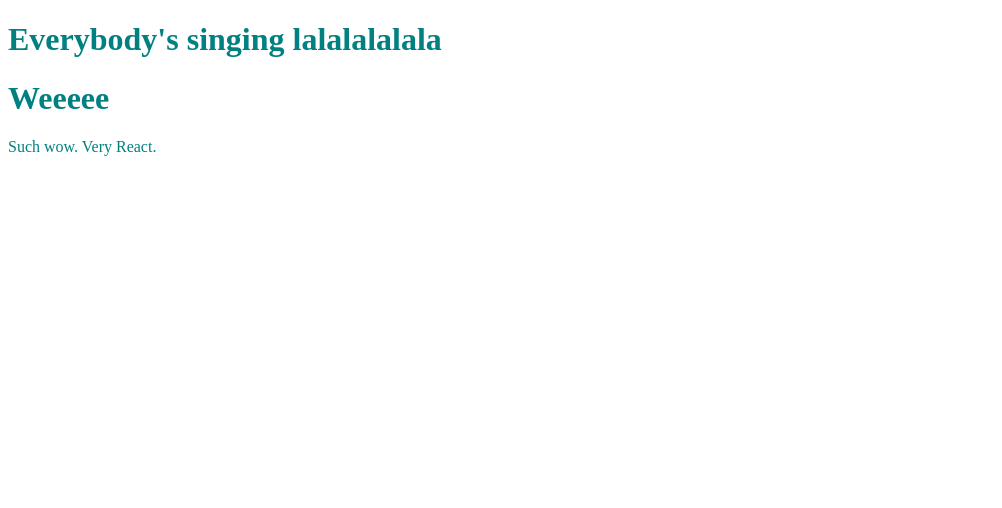
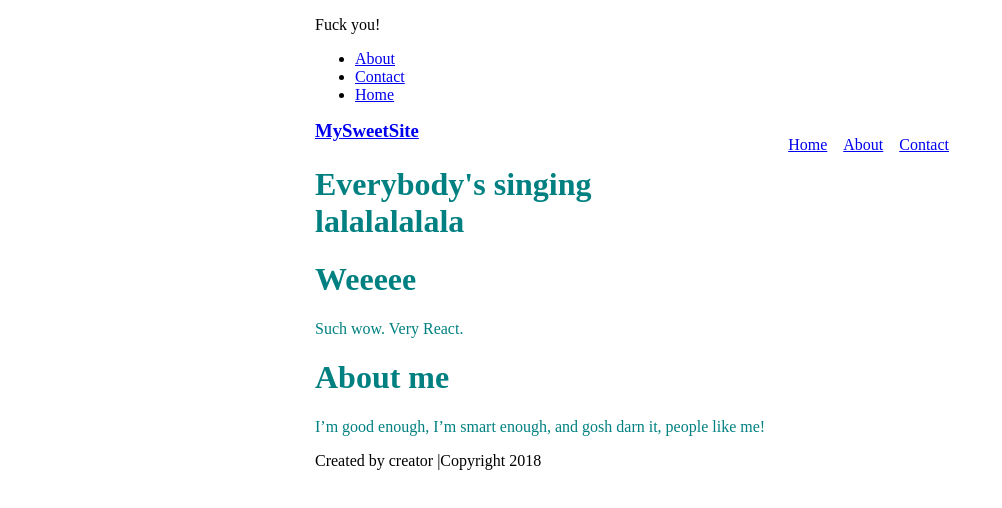
Before and after one commit to alfumit/gatsby-test, a Gatsby site: page /about in a window 1280 px wide. Shown: the whole page, without its empty margins (0-1002 px from the left). Built offline with nearby package versions, Linux system fonts and the light colour scheme; Gatsby itself is replaced by a stand-in of ours.

Commit message:
Tutorial 3 complete

```diff
--- a/package.json
+++ b/package.json
@@ -15,6 +15,7 @@
     "react-typography": "^0.16.13",
     "typography": "^0.16.17",
     "typography-theme-bootstrap": "^0.16.7",
+    "typography-theme-fairy-gates": "^0.15.11",
     "typography-theme-lawton": "^0.15.10"
   },
   "keywords": [
--- /dev/null
+++ b/src/components/layout-custom.js
@@ -0,0 +1,86 @@
+import React from 'react'
+import { Link } from 'gatsby'
+
+const ListLink = props => (
+  <li style={{ display: `inline-block`, marginRight: `1rem` }}>
+    <Link to={props.to}>{props.children}</Link>
+  </li>
+)
+
+class SiteTop extends React.Component {
+  constructor(props) {
+    super(props)
+    this.state = {
+      label: 'Solutions For:',
+      navItems: [
+        {
+          title: 'About',
+          link: '/about',
+        },
+        {
+          title: 'Contact',
+          link: '/contact',
+        },
+        {
+          title: 'Home',
+          link: '/',
+        },
+      ],
+    }
+  }
+
+  listGen() {
+    return this.state.navItems.map(item => {
+      return (
+        <li key={item.id}>
+          <Link to={item.link}> {item.title}</Link>
+        </li>
+      )
+    })
+  }
+
+  render() {
+    return (
+      <div id="site-top" className="site-top">
+        <div className="container">
+          <nav className="site-nav">
+            <div className="label">
+              <p>{this.props.label}</p>
+            </div>
+            <ul className="site-selector">{this.listGen()}</ul>
+          </nav>
+        </div>
+      </div>
+    )
+  }
+}
+
+class Footer extends React.Component {
+
+  render() {
+    return (
+      <footer>
+        <span>Created by creator</span> |
+        <span>Copyright 2018</span>
+      </footer>
+    )
+  }
+}
+
+export default ({ children }) => (
+  <div style={{ margin: `0 auto`, maxWidth: 650, padding: `1.25rem 1 rem` }}>
+    <SiteTop label="Fuck you!" />
+    <header style={{ marginBottom: `1.5em` }}>
+      <Link to="/" style={{ textShadow: `none`, backgroundImage: `none` }}>
+        <h3 style={{ display: `inline` }}>MySweetSite</h3>
+      </Link>
+      <ul style={{ listStyle: `none`, float: `right` }}>
+        <ListLink to="/">Home</ListLink>
+        <ListLink to="/about">About</ListLink>
+        <ListLink to="/contact">Contact</ListLink>
+      </ul>
+    </header>
+    {children}
+    <Footer/>
+  </div>
+)
--- a/src/pages/about.js
+++ b/src/pages/about.js
@@ -1,10 +1,15 @@
 import React from  'react';
 import HeaderCustom from '../components/header-custom';
+import Layout from '../components/layout-custom';
 
 export default () => (
-  <div style={{color: 'teal'}}>
-    <HeaderCustom headerText={"Everybody's singing lalalalalala"} />
-    <HeaderCustom headerText={"Weeeee"} />
-    <p>Such wow. Very React.</p>
-  </div>
+  <Layout>
+    <div style={{color: 'teal'}}>
+      <HeaderCustom headerText={"Everybody's singing lalalalalala"} />
+      <HeaderCustom headerText={"Weeeee"} />
+      <p>Such wow. Very React.</p>
+      <h1>About me</h1>
+      <p>I’m good enough, I’m smart enough, and gosh darn it, people like me!</p>
+    </div>
+  </Layout>
 )
--- a/src/utils/typography.js
+++ b/src/utils/typography.js
@@ -1,6 +1,6 @@
 import Typography from 'typography';
-import bootstrapTheme from "typography-theme-bootstrap"
+import fairyGateTheme from "typography-theme-fairy-gates";
 
-const typography = new Typography(bootstrapTheme);
+const typography = new Typography(fairyGateTheme);
 
 export default typography;
```
Also changed, not shown: src/pages/contact.js (+12 -5 lines), src/pages/index.js (+7 -7 lines), 1 other file.
